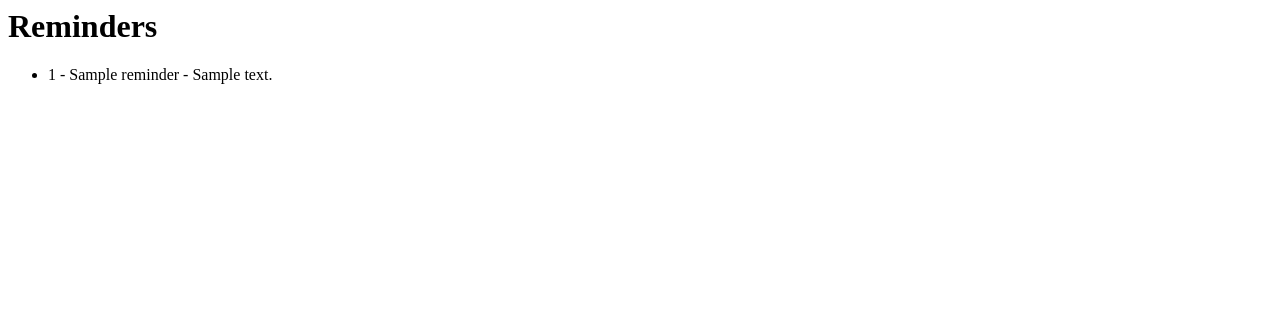
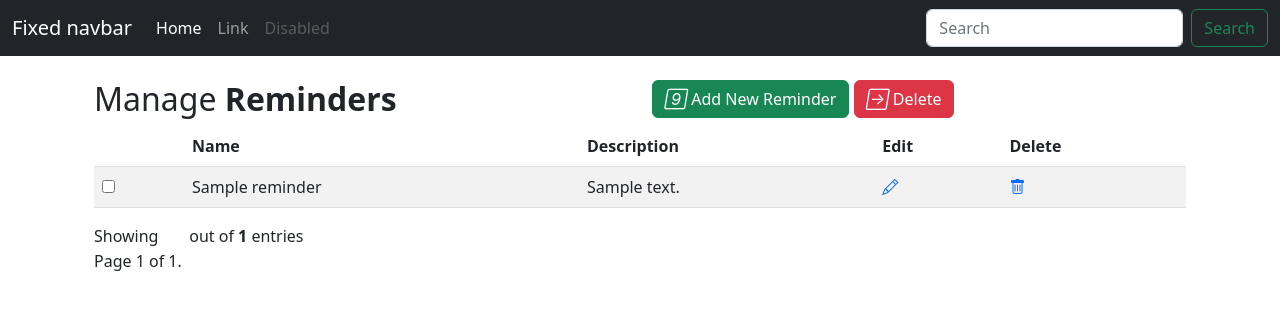
Before and after one commit to inarvos/Daily_Plans_Controller, a Django app: page /schedule/reminders in a window 1280 px wide. Shown: the top 310 px of the page. Run offline with Django 4.2, Linux system fonts and the light colour scheme; tables that the repository leaves empty hold one stand-in row (values such as "Sample post"); some libraries are stand-ins or nearby versions.

Commit message:
Implemented first design for tasks / events / reminders pages.

```diff
--- a/daily_plans_controller/schedule/templates/reminder/reminder_list.html
+++ b/daily_plans_controller/schedule/templates/reminder/reminder_list.html
@@ -1,9 +1,75 @@
+{% extends "base_generic.html" %}
+
+{% block content %}
+
+<title>Reminders list</title>
+
 <h1>Reminders</h1>
 
-<ul>
-    {% for reminder in object_list %}
-    <li>{{ reminder.id }} - {{ reminder.name }} - {{ reminder.description }}</li>
-            {% empty %}
-        <li>No reminders yet.</li>
-    {% endfor %}
-</ul>
+<br>
+<div class="container-xl">
+	<div class="table-responsive">
+		<div class="table-wrapper">
+			<div class="table-title">
+				<div class="row">
+					<div class="col-sm-6">
+						<h2>Manage <b>Reminders</b></h2>
+					</div>
+					<div class="col-sm-6">
+						<a href="#addEmployeeModal" class="btn btn-success" data-toggle="modal"><i class="material-icons"></i> <span>Add New Reminder</span></a>
+						<a href="#deleteEmployeeModal" class="btn btn-danger" data-toggle="modal"><i class="material-icons"></i> <span>Delete</span></a>
+					</div>
+				</div>
+			</div>
+			<table class="table table-striped table-hover">
+				<thead>
+					<tr>
+						<th></th>
+						<th>Name</th>
+						<th>Description</th>
+						<th>Edit</th>
+						<th>Delete</th>
+					</tr>
+				</thead>
+				<tbody>
+        {% for reminder in page_obj %}
+					<tr>
+						<td>
+							<span class="custom-checkbox">
+                  <input type="checkbox" id="checkbox1" name="options[]" value={{reminder.id}}>
+								<label for="checkbox1"></label>
+							</span>
+						</td>
+            <td>{{reminder.name}}</td>
+            <td>{{reminder.description}}</td>
+            <td><a href="#"><i class="bi-pencil"></i></a></td>
+            <td><a href="#"><i class="bi-trash"></i></a></td>
+					</tr>
+        {% endfor %}
+				</tbody>
+			</table>
+			<div>
+          <div class="hint-text">Showing <span class="badge badge-dark">{{page_obj.number}}</span> out of <b>{{page_obj.paginator.num_pages}}</b> entries</div>
+          <div class="pagination">
+    <span class="step-links">
+        {% if page_obj.has_previous %}
+            <a href="?page=1">&laquo; first</a>
+            <a href="?page={{ page_obj.previous_page_number }}">previous</a>
+        {% endif %}
+
+        <span class="current">
+            Page {{ page_obj.number }} of {{ page_obj.paginator.num_pages }}.
+        </span>
+
+        {% if page_obj.has_next %}
+            <a href="?page={{ page_obj.next_page_number }}">next</a>
+            <a href="?page={{ page_obj.paginator.num_pages }}">last &raquo;</a>
+        {% endif %}
+    </span>
+    </div>
+			</div>
+		</div>
+	</div>
+</div>
+
+{% endblock %}
```
Also changed, not shown: daily_plans_controller/schedule/templates/event/event_list.html (+73 -7 lines), daily_plans_controller/schedule/templates/task/task_list.html (+2 -6 lines).
